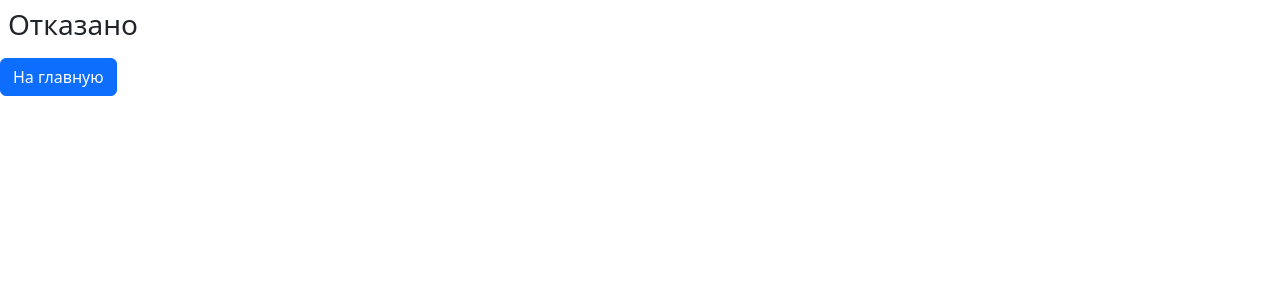
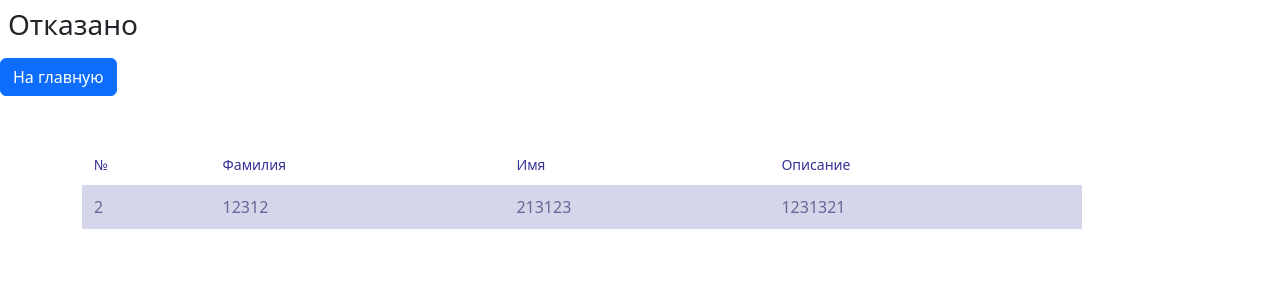
Before and after one commit to Uonsaist/HelpDesk, a PHP site: page /admin/trunk.php in a window 1280 px wide. Shown: the top 300 px of the page. Run offline with PHP 8.4, Linux system fonts and the light colour scheme; data comes from the database, SQL or seed files in the repository.

Commit message:
change admin panel

```diff
--- /dev/null
+++ b/admin/header1.php
@@ -0,0 +1,17 @@
+<?php if(!empty($_SESSION['staff']['first_name'])):?>
+  <div class="d-flex flex-column flex-md-row align-items-center p-3
+  px-mb-4 mb-3 bg-white border-bottom shadow-sm">
+    <h5 class="my-0 mr-md-auto font-weight-normal">СофиАрт</h5>
+    <nav class="d-inline-flex mt-2 mt-md-0 ms-md-auto">
+      <a class="p-2 text-dark text-decoration-none" href="">Главная</a>
+    </nav>
+
+    <a href="loggout.php" class="btn btn-primary ">Выход</a>
+    <a style="margin: 2px 0;margin-left: 5px;"><?= $_SESSION['staff']['first_name'] ?></a>
+    <?php else:
+      echo '<h3 class="p-2 text-dark text-decoration-none">Отказано</h3>';
+      echo '<a href="/" class="btn btn-primary" >На главную</a>';
+  ?>
+
+  <?php endif ?>
+</div>
--- a/admin/trunk.php
+++ b/admin/trunk.php
@@ -1,30 +1,50 @@
 <?php
 session_start();
+require_once '../include/connect.php';
+$result = mysqli_query($connect, "SELECT * FROM `request`");
 ?>
 <!DOCTYPE html>
-<html lang="en" dir="ltr">
+<html lang="en">
   <head>
     <meta charset="utf-8">
     <title>админка</title>
+    <link rel="stylesheet" href="../css/style.css">
     <link rel="stylesheet" href="https://cdn.jsdelivr.net/npm/bootstrap@5.2.2/dist/css/bootstrap.min.css">
   </head>
   <body>
-    <?php if(!empty($_SESSION['staff']['first_name'])):?>
-      <div class="d-flex flex-column flex-md-row align-items-center p-3
-      px-mb-4 mb-3 bg-white border-bottom shadow-sm">
-        <h5 class="my-0 mr-md-auto font-weight-normal">СофиАрт</h5>
-        <nav class="d-inline-flex mt-2 mt-md-0 ms-md-auto">
-          <a class="p-2 text-dark text-decoration-none" href="">Главная</a>
-        </nav>
 
-        <a href="loggout.php" class="btn btn-primary ">Выход</a>
-        <a style="margin: 2px 0;margin-left: 5px;"><?= $_SESSION['staff']['first_name'] ?></a>
-        <?php else:
-          echo '<h3 class="p-2 text-dark text-decoration-none">Отказано</h3>';
-          echo '<a href="/" class="btn btn-primary" >На главную</a>';
+  <?php require "header1.php" ?>
+
+<div  class="container mt-5">
+  <table  width="1000" class="sold">
+   <thead>
+    <tr>
+      <th>№</th>
+      <th>Фамилия</th>
+      <th>Имя</th>
+      <th>Описание</th>
+    </tr>
+   </thead>
+  <tbody>
+
+    <?php
+      while ($chart = mysqli_fetch_assoc($result)) {
       ?>
+    <tr>
+      <td><?php echo $chart['id']; ?></td>
+      <td><?php echo $chart['last_name']; ?></td>
+      <td><?php echo $chart['first_name']; ?></td>
+      <td><?php echo $chart['description']; ?></td>
+    </tr>
+    <?php
+  }
+    ?>
 
-      <?php endif ?>
-    </div>
+  </tbody>
+</table>
+</div>
+
+
+
   </body>
 </html>
--- a/css/style.css
+++ b/css/style.css
@@ -1,3 +1,23 @@
 #hot {
   margin: 30px 0 48px;
 }
+.sold {
+
+}
+th {
+   font-weight: normal;
+   font-size: 14px;
+   color: #339;
+   padding: 10px 12px;
+   background: white;
+}
+td {
+   color: #669;
+   border-top: 1px solid white;
+   padding: 10px 12px;
+   background: rgba(51, 51, 153, .2);
+   transition: .3s;
+}
+tr:hover td {
+   background: rgba(51, 51, 153, .1);
+}
```
Also changed, not shown: major.php (+16 -36 lines).
